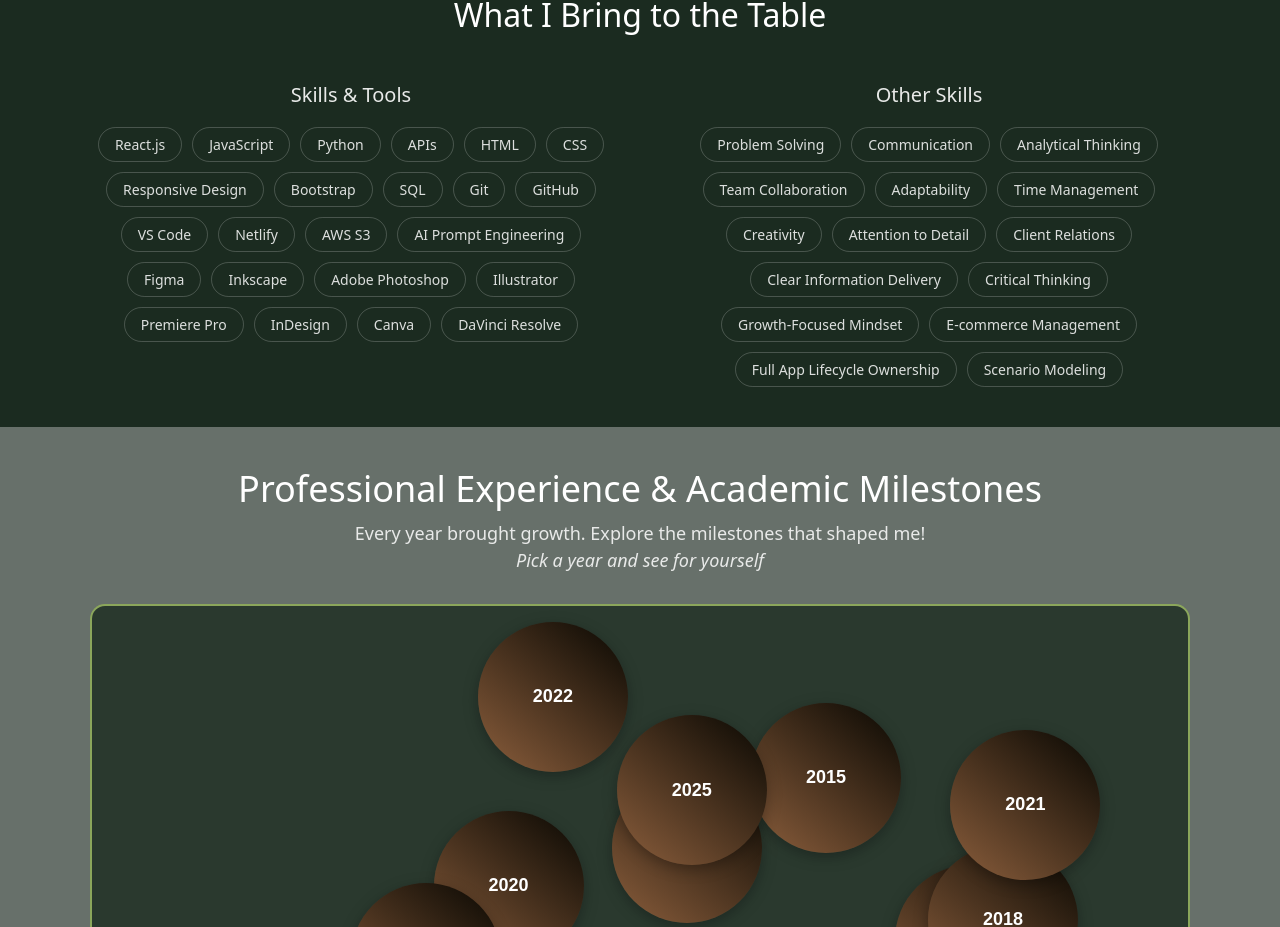
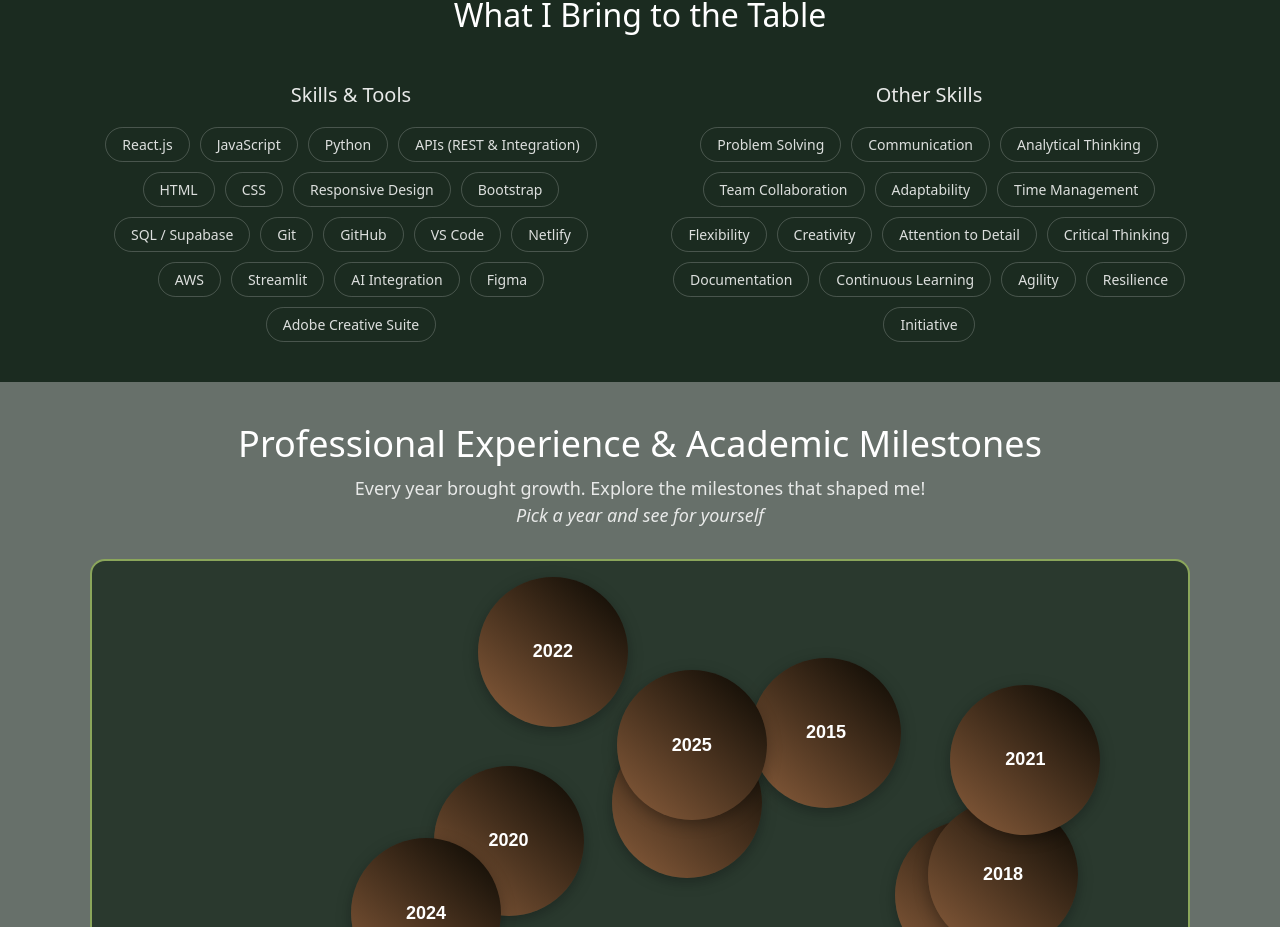
Before and after one commit to gititbunny/nn-react-portfolio, a React (Create React App) app in the folder portfolio/: page / in a window 1280 px wide. Shown: the part 2713-3640 px from the top of the page. Built offline with nearby package versions, Linux system fonts and the light colour scheme.

Commit message:
Update skills

```diff
--- a/portfolio/src/components/Skills.js
+++ b/portfolio/src/components/Skills.js
@@ -6,26 +6,21 @@
     "React.js",
     "JavaScript",
     "Python",
-    "APIs",
+    "APIs (REST & Integration)",
     "HTML",
     "CSS",
     "Responsive Design",
     "Bootstrap",
-    "SQL",
+    "SQL / Supabase",
     "Git",
     "GitHub",
     "VS Code",
     "Netlify",
-    "AWS S3",
-    "AI Prompt Engineering",
+    "AWS",
+    "Streamlit",
+    "AI Integration",
     "Figma",
-    "Inkscape",
-    "Adobe Photoshop",
-    "Illustrator",
-    "Premiere Pro",
-    "InDesign",
-    "Canva",
-    "DaVinci Resolve",
+    "Adobe Creative Suite",
   ];
 
   const softSkills = [
@@ -35,15 +30,15 @@
     "Team Collaboration",
     "Adaptability",
     "Time Management",
+    "Flexibility",
     "Creativity",
     "Attention to Detail",
-    "Client Relations",
-    "Clear Information Delivery",
     "Critical Thinking",
-    "Growth-Focused Mindset",
-    "E-commerce Management",
-    "Full App Lifecycle Ownership",
-    "Scenario Modeling",
+    "Documentation",
+    "Continuous Learning",
+    "Agility",
+    "Resilience",
+    "Initiative",
   ];
 
   return (
```
